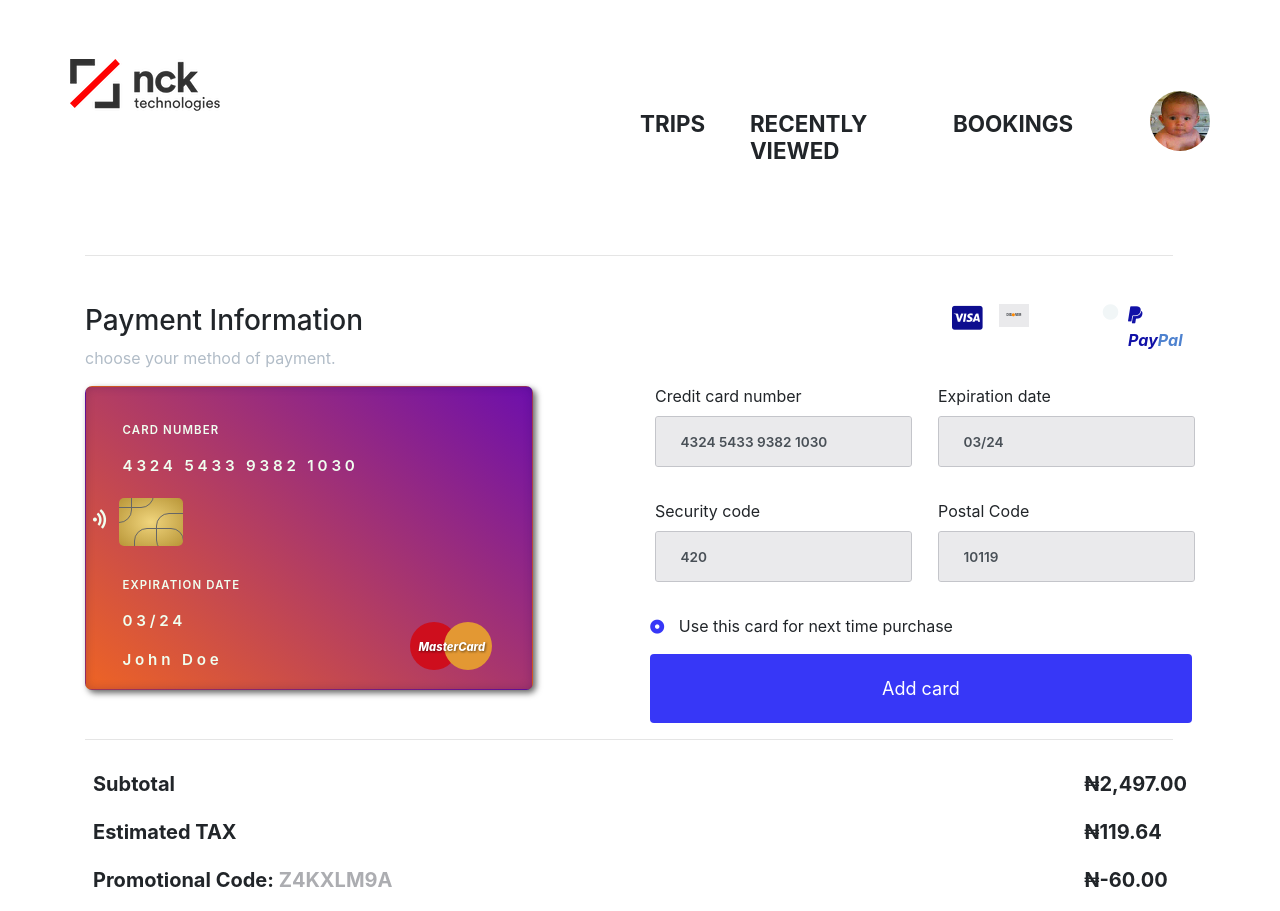
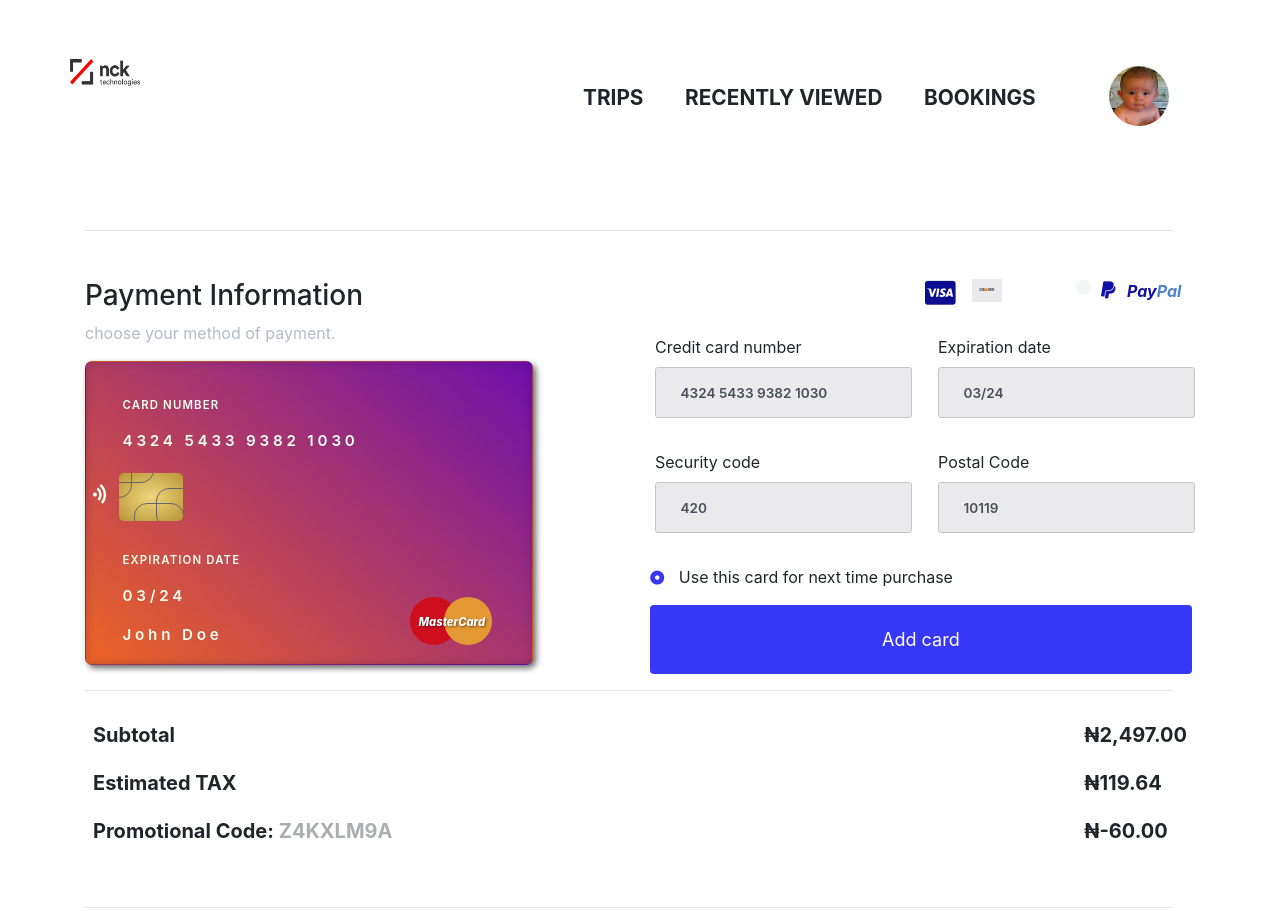
Before and after one commit to Areathy/NCKTech, a plain HTML site: page index.html in a window 1280 px wide. Shown: the top 911 px of the page. Drawn offline with nearby package versions, Linux system fonts and the light colour scheme.

Commit message:
Adjusted margin

```diff
--- a/index.html
+++ b/index.html
@@ -34,7 +34,7 @@
       </div>
       <hr />
       <div class="row row-2">
-        <div class="col-sm">
+        <div class="col-sm-6">
           <div>
             <h3>Payment Information</h3>
             <p class="side-info">choose your method of payment.</p>
@@ -153,14 +153,14 @@
       </div>
       <hr />
       <div class="row row-3">
-        <div class="col-sm">
+        <div class="col-sm-6">
           <h5><b>Subtotal</b></h5>
           <h5><b>Estimated TAX</b></h5>
           <h5>
             <b>Promotional Code: <span>Z4KXLM9A</span></b>
           </h5>
         </div>
-        <div class="col-sm">
+        <div class="col-sm-6">
           <div class="float-right">
             <h5><b>₦2,497.00</b></h5>
             <h5><b>₦119.64</b></h5>
--- a/style.css
+++ b/style.css
@@ -5,18 +5,20 @@ body {
 /* First row */
 .row-1 {
    display: flex;
-   margin-left: 50%;
+   margin-left: 45%;
    height: 8em;
 }
 
 .logo {
    margin-left: 0;
    top: 2em;
+   width: 70px;
+   height: 27px;
 }
 
 .row-1 h4 {
    margin-right: 2em;
-   font-size: 140%;
+   font-size: 130%;
    font-weight: 650;
 }
 
@@ -72,7 +74,7 @@ body {
 
 .row-2 .logos {
    display: flex;
-   margin-left: 55%;
+   margin-left: 50%;
 }
 
 .logos .icons-1,
```
